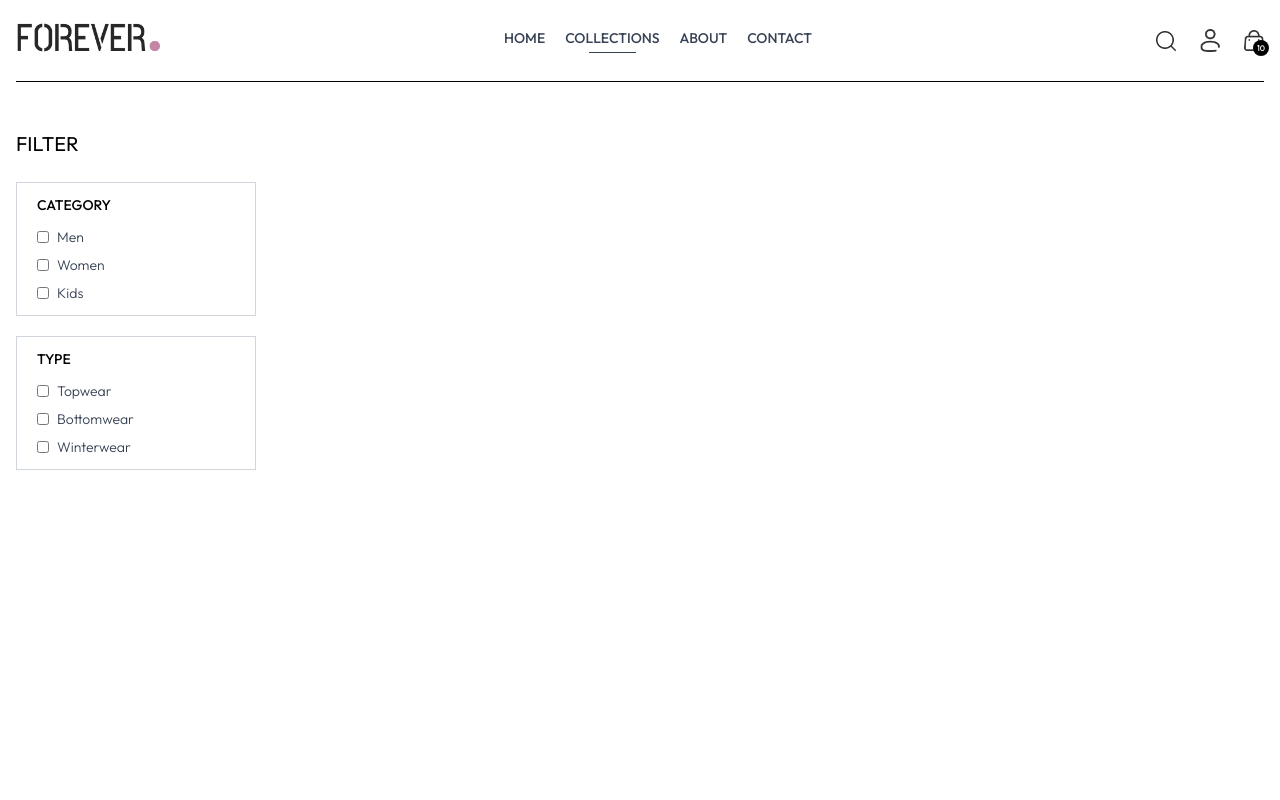
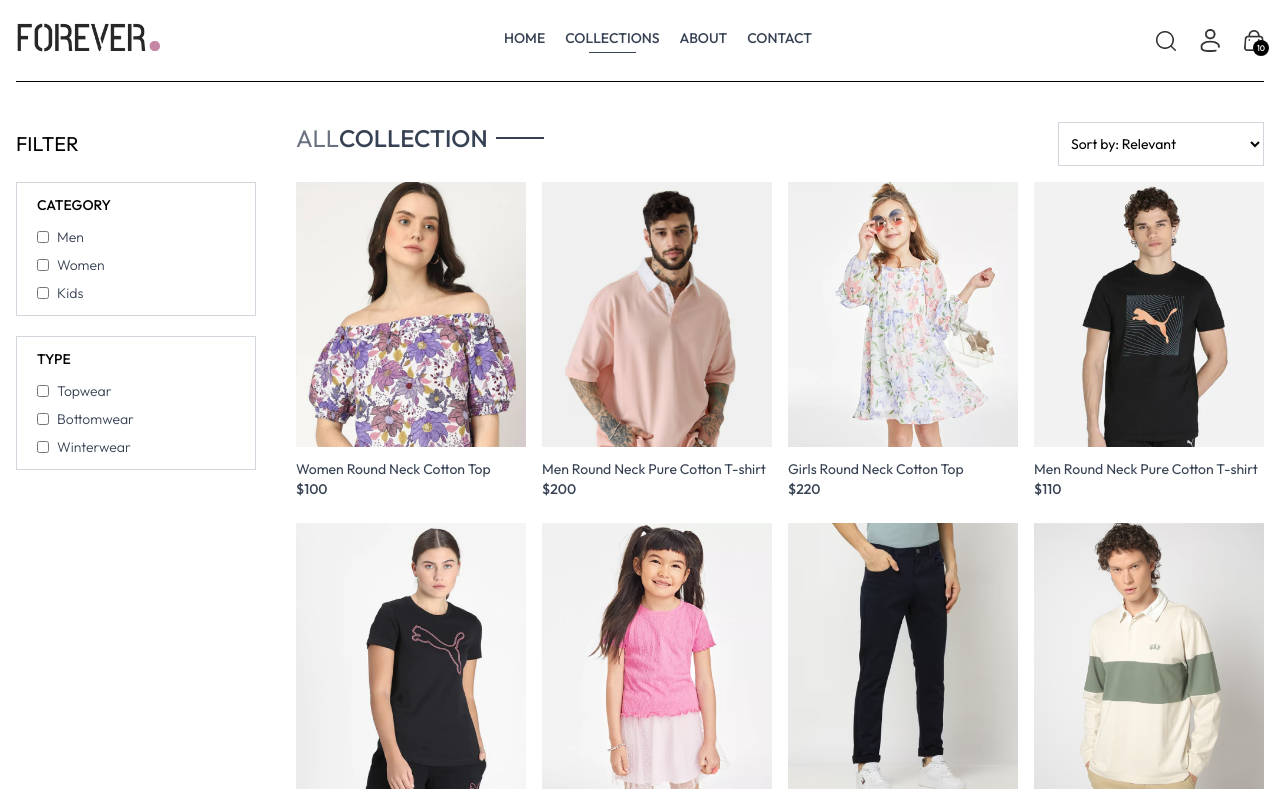
Before and after one commit to mavihs13/E-commerce, a React (Vite) app in the folder frontend/: page /collection in a window 1280 px wide. Shown: the top 800 px of the page. Built offline with nearby package versions, Linux system fonts and the light colour scheme.

Commit message:
Filter part

```diff
--- a/frontend/src/pages/Collection.jsx
+++ b/frontend/src/pages/Collection.jsx
@@ -1,11 +1,47 @@
 import React from 'react'
-import { useContext,useState } from 'react'
+import { useContext,useState,useEffect } from 'react'
 import { ShopContext } from '../Context/ShopContext'
 import { assets } from '../assets/assets'
+import Title from '../Components/Title'
+import ProductItem from '../Components/ProductItem'
+
 
 function Collection() {
   const {products}=useContext(ShopContext)
-  const [showFilter,setShowFilter]=useState(false)
+  const [showFilter,setShowFilter]=useState(false);
+  const [filterProducts,setFilterProducts]=useState([]);
+  const [Category,setCategory]=useState([]);
+  const [subCategory,setSubCategory]=useState([]);
+
+const toggleCategory=(e)=>{
+  if(Category.includes(e.target.value)){
+    setCategory(prev=>prev.filter(item=>item!==e.target.value))
+  }else{
+    setCategory(prev=>[...prev,e.target.value])
+  }
+}
+
+const toggleSubCategory=(e)=>{
+  if(subCategory.includes(e.target.value)){
+    setSubCategory(prev=>prev.filter(item=>item!==e.target.value))
+  }else{
+    setSubCategory(prev=>[...prev,e.target.value])
+  }
+}
+
+const applyFilter=()=>{
+  let productsCopy=products.slice();
+  if(Category.length>0){
+    productsCopy=productsCopy.filter(item=>Category.includes(item.category))
+  }
+}
+
+  useEffect(()=>{
+      setFilterProducts(products);
+  })
+
+
+
   return (
     <div className='flex flex-col sm:flex-row gap-1 sm:gap-10 pt-10 border-t'>
 
@@ -21,13 +57,13 @@
           <p className='font-medium mb-3 text-sm'>CATEGORY</p>
           <div className='flex flex-col gap-2 text-sm text-gray-700 font-light'>
             <p className='flex gap-2'>
-              <input type="checkbox" className='w-3' value={'Men'}/>Men
+              <input type="checkbox" className='w-3' value={'Men'} onChange={toggleCategory}/>Men
             </p>
             <p className='flex gap-2'>
-              <input type="checkbox" className='w-3' value={'women'}/>Women
+              <input type="checkbox" className='w-3' value={'women'} onChange={toggleCategory}/>Women
             </p>
             <p className='flex gap-2'>
-              <input type="checkbox" className='w-3' value={'kids'}/>Kids
+              <input type="checkbox" className='w-3' value={'kids'} onChange={toggleCategory}/>Kids
             </p>
 
           </div>
@@ -39,13 +75,13 @@
           <p className='font-medium mb-3 text-sm'>TYPE</p>
           <div className='flex flex-col gap-2 text-sm text-gray-700 font-light'>
             <p className='flex gap-2'>
-              <input type="checkbox" className='w-3' value={'Topwear'}/>Topwear
+              <input type="checkbox" className='w-3' value={'Topwear'} onChange={toggleSubCategory}/>Topwear
             </p>
             <p className='flex gap-2'>
-              <input type="checkbox" className='w-3' value={'Bottomwear'}/>Bottomwear
+              <input type="checkbox" className='w-3' value={'Bottomwear'} onChange={toggleSubCategory}/>Bottomwear
             </p>
             <p className='flex gap-2'>
-              <input type="checkbox" className='w-3' value={'winterwear'}/>Winterwear
+              <input type="checkbox" className='w-3' value={'winterwear'} onChange={toggleSubCategory}/>Winterwear
             </p>
 
           </div>
@@ -55,7 +91,32 @@
       </div>
 
     {/*Products List Section*/}
+    <div className='flex-1'>
 
+      <div className=' flex justify-between text-base sm:text-2xl mb-4'>
+
+        <Title text1={'ALL'} text2={'COLLECTION'}/>
+        {/*Sorting options*/}
+
+        <select className = 'border border-gray-300 text-sm px-2 '>
+          <option value="relevant">Sort by: Relevant</option>
+          <option value="low-high">Sort by: Price - Low to High</option>
+          <option value="high-low">Sort by: Price - High to Low</option>
+
+        </select>
+
+      </div>
+      {/*Map through products and render*/}
+      <div className='grid grid-cols-2 md:grid-cols-3 lg:grid-cols-4 gap-4 gap-y-6'>
+        {
+          filterProducts.map((item,index)=>(
+            <ProductItem key={index} name={item.name} id={item._id} price={item.price} image={item.image}/>
+          ))
+        }
+
+      </div>
+
+    </div>
 
     </div>
   )
```
